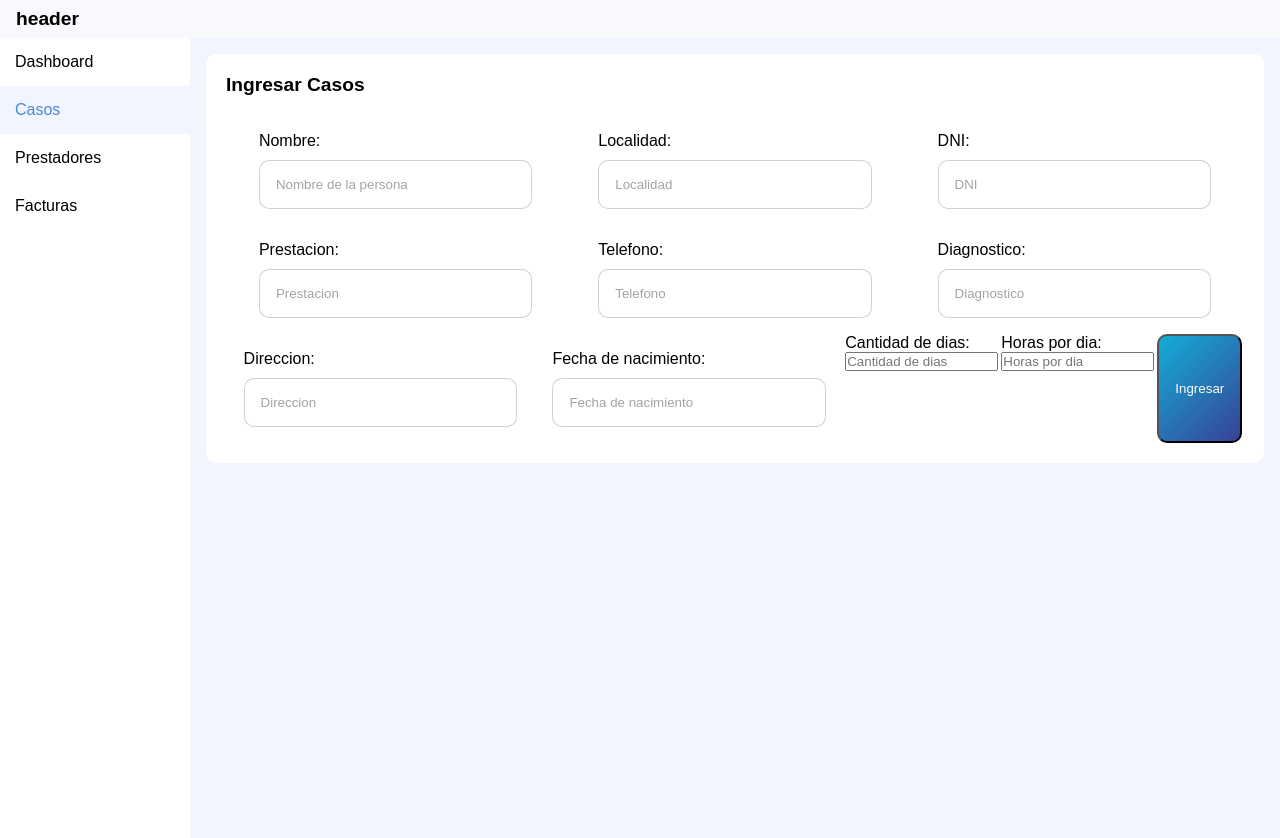
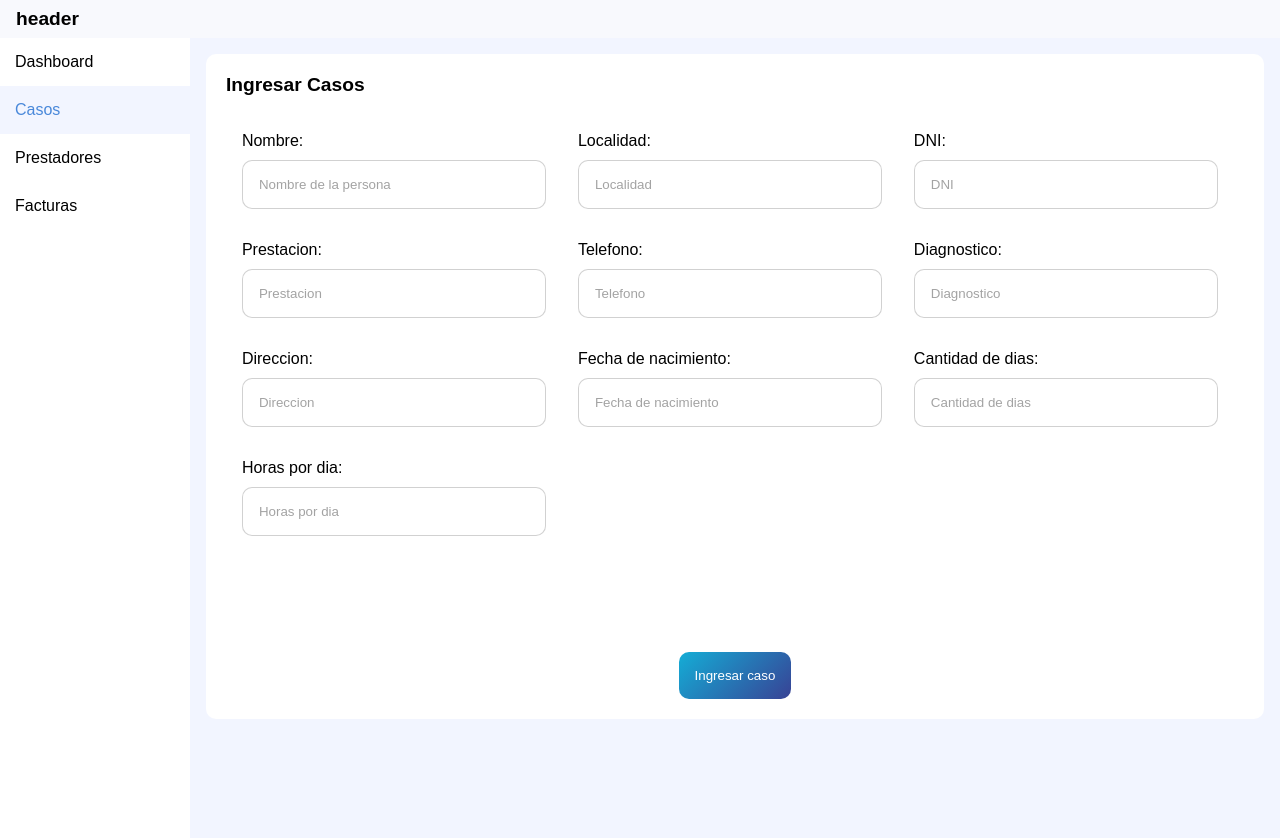
Before and after one commit to sanpalma22/home-care-pro, a Next.js app: page /casos/ingresar in a window 1280 px wide. Built offline with nearby package versions, Linux system fonts and the light colour scheme.

Commit message:
avanzar sidebar

```diff
--- a/src/app/casos/casos.module.css
+++ b/src/app/casos/casos.module.css
@@ -29,23 +29,18 @@
   .formIngreso{
     display: flex;
     flex-wrap: wrap;
-    justify-content: space-around;
+    justify-content: left;
     margin-top: 20px;
   }
 
   .ingreso {
-    width: 30%;
+    width: 33%;
     display: flex;
     flex-direction: column;
     padding: 1rem;
     gap: 10px;
   }
 
-  .ingresoMedio {
-    width: 15%;
-    display: flex;
-    flex-direction: column;
-  }
 
   .ingreso input{
     border: 1px solid #a3a3a380;
@@ -57,3 +52,9 @@
     color: #A3A3A3;
     opacity: 50;
   }
+
+  .containerBtn{
+    margin-top: 100px;
+    display: flex;
+    justify-content: center;
+  }
--- a/src/app/casos/ingresar/page.js
+++ b/src/app/casos/ingresar/page.js
@@ -6,6 +6,7 @@ export default function IngresarCasos() {
         <div className="mainContainer">
           <h1>Ingresar Casos</h1>
         <form>
+
           <div className={styles.formIngreso}>
             <div className={styles.ingreso}>
               <label htmlFor="nombreInput">Nombre:</label>
@@ -47,17 +48,19 @@ export default function IngresarCasos() {
               <input type="text" placeholder="Fecha de nacimiento"/>
             </div>
 
-            <div className={styles.ingresoMedio}>
+            <div className={styles.ingreso}>
               <label htmlFor="nombreInput">Cantidad de dias:</label>
               <input type="text" placeholder="Cantidad de dias"/>
             </div>
 
-            <div className={styles.ingresoMedio}>
+            <div className={styles.ingreso}>
               <label htmlFor="nombreInput">Horas por dia:</label>
               <input type="text" placeholder="Horas por dia"/>
             </div>
 
-            <button type="submit" className="btnIngresar">Ingresar</button>
+          </div>
+          <div className={styles.containerBtn}>
+            <button type="submit" className="btnIngresar">Ingresar caso</button>
           </div>
           </form>
         </div>
--- a/src/app/components/Sidebar/index.js
+++ b/src/app/components/Sidebar/index.js
@@ -29,7 +29,10 @@ export default function Sidebar() {
       <div className="sidebar-header"></div>
         {
           rutas.map((ruta)=>(
-              <Link href={ruta.root} className={pathname.includes(ruta.root)?"selected":null}>{ruta.texto}</Link>
+              <Link href={ruta.root} className={pathname.includes(ruta.root)?"selected":null}>
+                <i></i>
+                {ruta.texto}
+              </Link>
           ))
         }
     </div>
--- /dev/null
+++ b/src/app/components/Tabla/index.js
@@ -0,0 +1,3 @@
+export default function Tabla(){
+
+}
--- a/src/app/globals.css
+++ b/src/app/globals.css
@@ -28,6 +28,8 @@ h1{
   background: linear-gradient(135deg, #14ADD6 0%, #384295 100%);
   border-radius: 10px;
   color: white;
+  border: none;
+  cursor: pointer;
 }
 
 .verInfo{
```
Also changed, not shown: src/app/components/Tabla/tabla.css (added).
